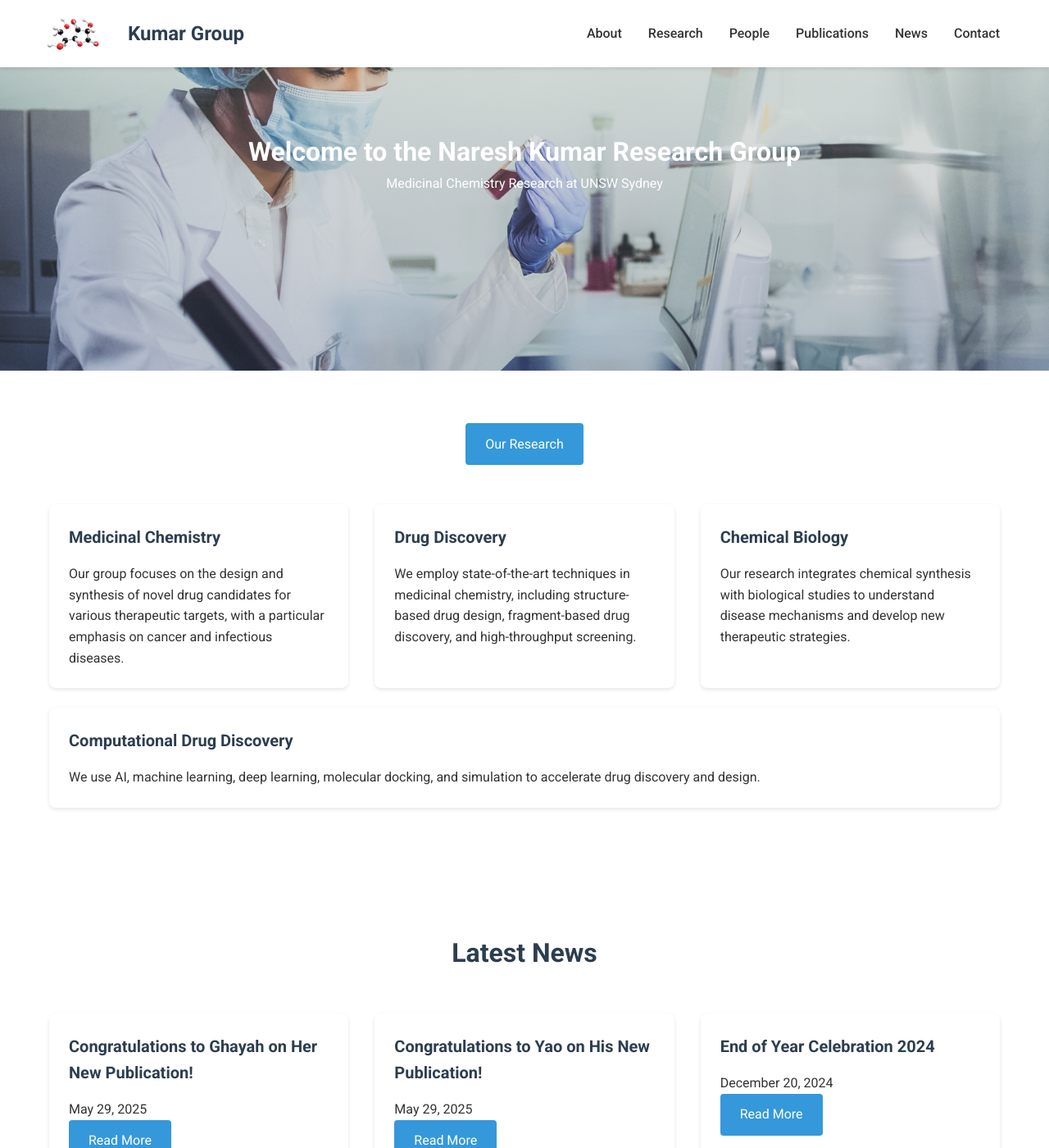
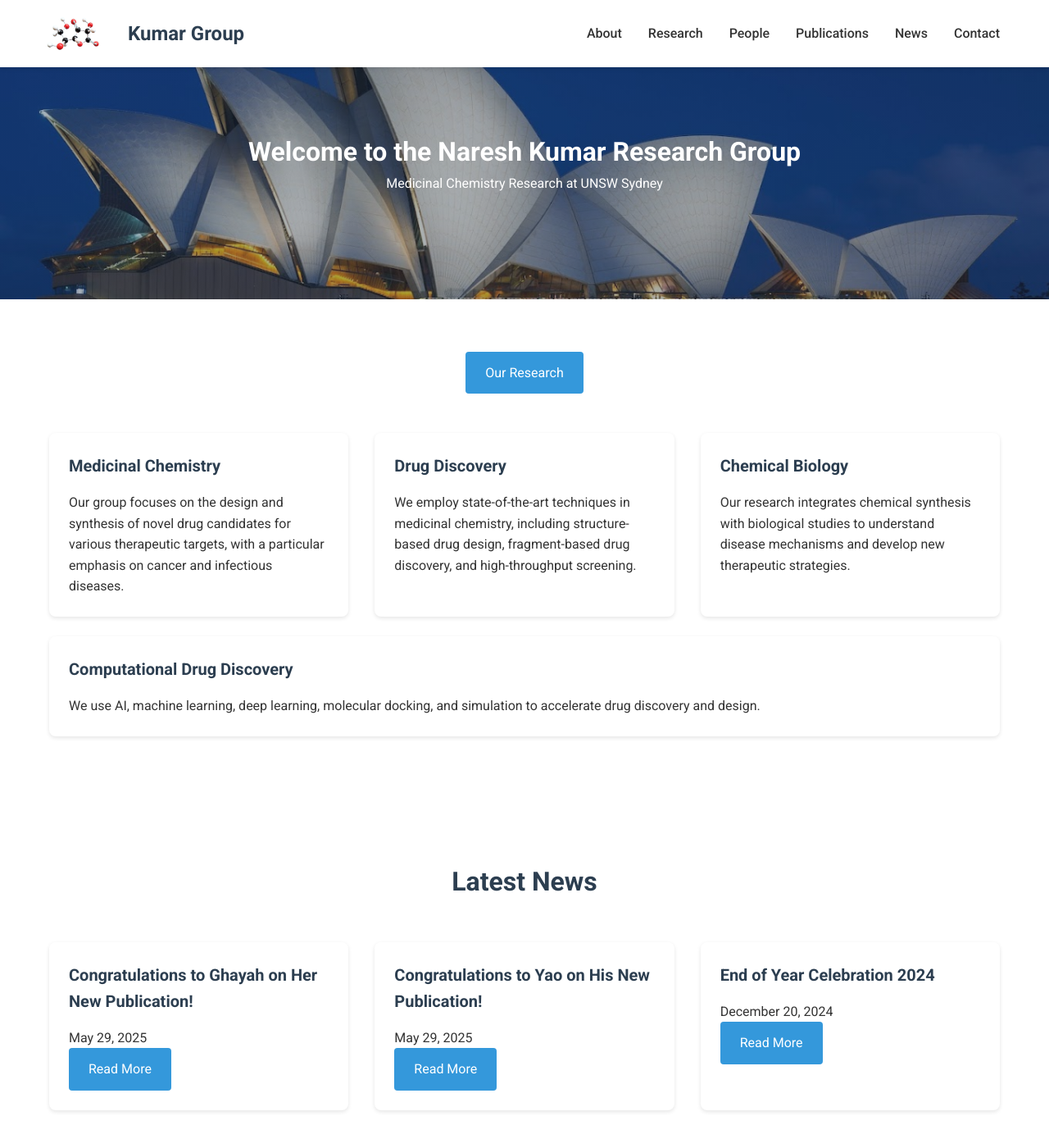
Before and after one commit to NareshKumarGroup/Home, a Jekyll site: the page built from index.md, in a window 1280 px wide and 1400 px high. Shown: the whole window at 82% size. Built offline with Jekyll 4.4.1, drawn with Linux system fonts in a browser that asks for light colours.

Commit message:
Improve home hero image appearance on mobile: reduce gradient opacity and section height

```diff
--- a/assets/css/main.scss
+++ b/assets/css/main.scss
@@ -219,16 +219,22 @@ body {
     gap: 2rem;
 }
 
-// Hero section background image
+// Home hero section improvements
 .hero {
-  background: linear-gradient(rgba(148, 163, 146, 0.33), rgba(78, 96, 115, 0.3)), url('{{ site.baseurl }}/assets/images/lab-background1.jpg');
-  background-size: 120% auto;
+  background: linear-gradient(rgba(44, 62, 80, 0.4), rgba(44, 62, 80, 0.4)), url('{{ site.baseurl }}/assets/images/lab-background.jpg');
+  background-size: cover;
   background-position: center;
   color: white;
   text-align: center;
-  height: 420px;
   padding: 8rem 0;
   margin-top: -80px;
+}
+
+@media (max-width: 768px) {
+  .hero {
+    padding: 4rem 0;
+    min-height: 250px;
+  }
 }
 
 // Improved mobile styles for people page and alumni section
```
